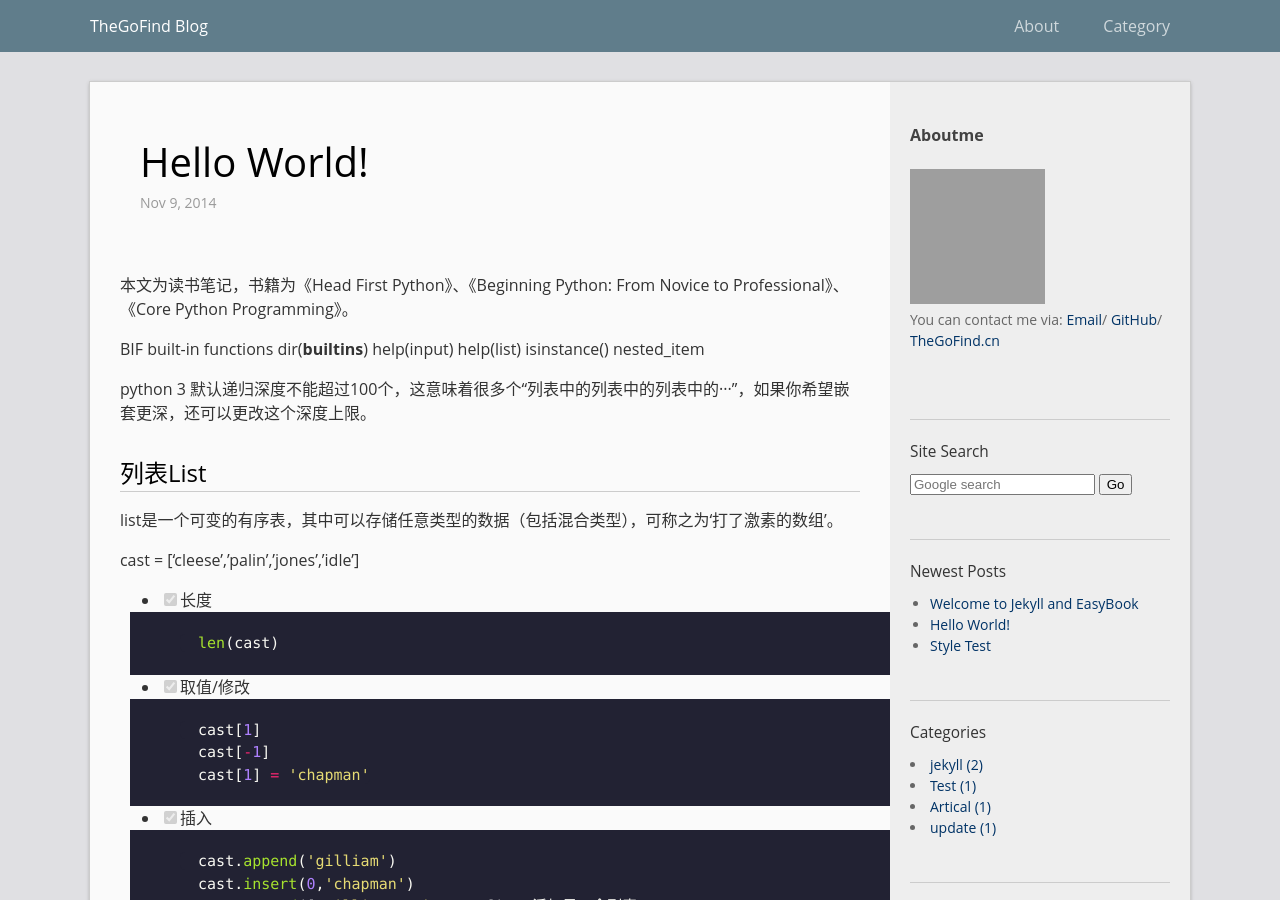
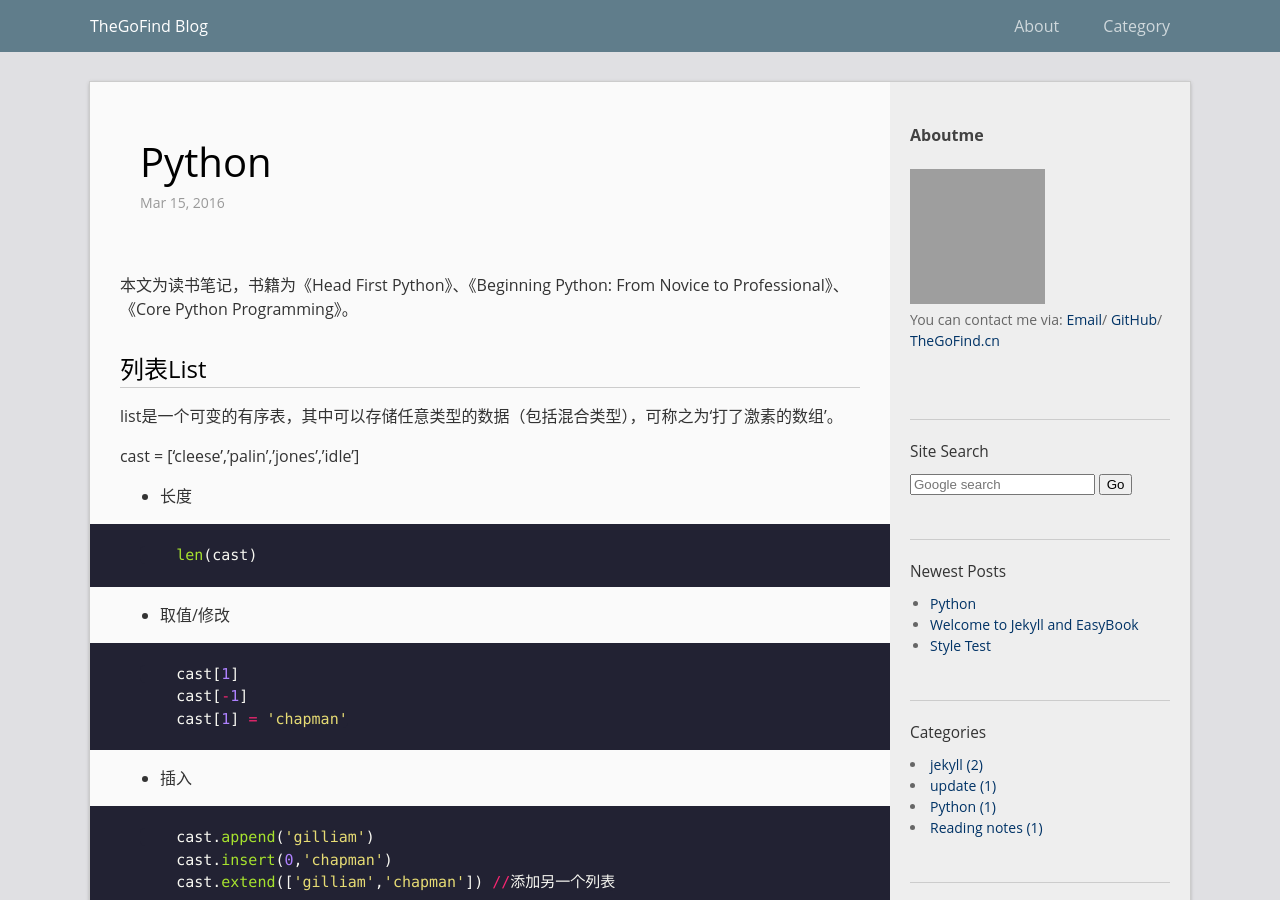
Before and after one commit to thegofind/thegofind.github.io, a Jekyll site: the page built from _posts/2016-03-15-Reading notes：Python.md, in a window 1280 px wide and 900 px high. Built offline with Jekyll 4.4.1, drawn with Linux system fonts in a browser that asks for light colours; comment, search, counter and statistics services are not loaded; grey boxes are pictures that could not be loaded.

Commit message:
new article

````diff
--- a/_posts/2014-11-09-hello-world.md
+++ b/_posts/2016-03-15-Reading notes：Python.md
@@ -1,55 +1,55 @@
 ---
 layout: post
-title: Hello World!
-categories: [Test, Artical]
-tags: [hello, world]
+title: Python
+categories: [Python, Reading notes]
 fullview: true
 ---
-
 本文为读书笔记，书籍为《Head First Python》、《Beginning Python: From Novice to Professional》、《Core Python Programming》。
 
-BIF built-in functions
-dir(__builtins__)
-help(input)  help(list)
-isinstance()
-nested_item
+## 列表List
 
-python 3 默认递归深度不能超过100个，这意味着很多个“列表中的列表中的列表中的···”，如果你希望嵌套更深，还可以更改这个深度上限。
-
-
-## 列表List
 list是一个可变的有序表，其中可以存储任意类型的数据（包括混合类型），可称之为‘打了激素的数组’。
 
 cast = ['cleese','palin','jones','idle']
 
-- [x] 长度
+- 长度
+
 ```python
     len(cast)
 ```
-- [x] 取值/修改
+
+- 取值/修改
+
 ```python
     cast[1]
     cast[-1]
     cast[1] = 'chapman'
 ```
-- [x] 插入
+
+- 插入
+
 ```python
     cast.append('gilliam')
     cast.insert(0,'chapman')
     cast.extend(['gilliam','chapman']) //添加另一个列表
 ```
-- [x] 删除
+- 删除
+
 ```python
     cast.pop()      //会返回被删除的对象
     cast.pop(1)
     cast.remove('chapman')
 ```
-- [x] 数据类型
+
+- 数据类型
+
 ```python
     h = ['Apple', 123, True]
     n = ['python', 'java', ['asp', 'php'], 'scheme']  //长度为4，取'php'用n[2][1]
 ```
-- [x] 列表循环
+
+- 列表循环
+
 ```python
 fav_movies = ['the holy grail','the life of brian']
     for each_flick in fav_movers:
````
